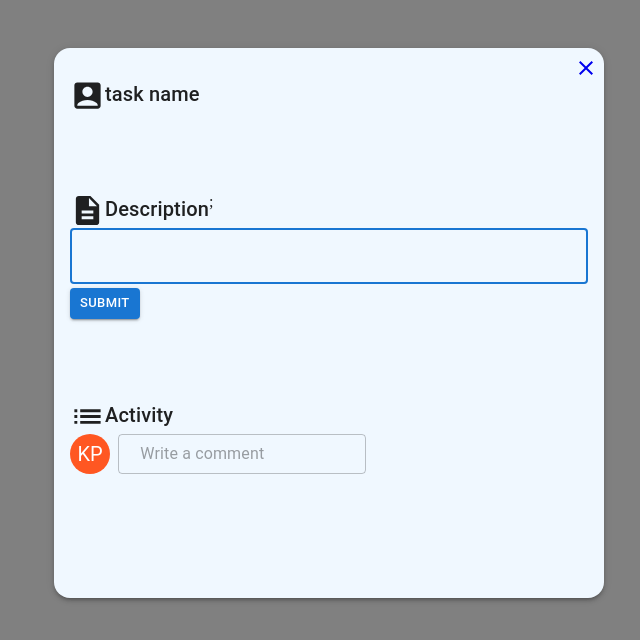
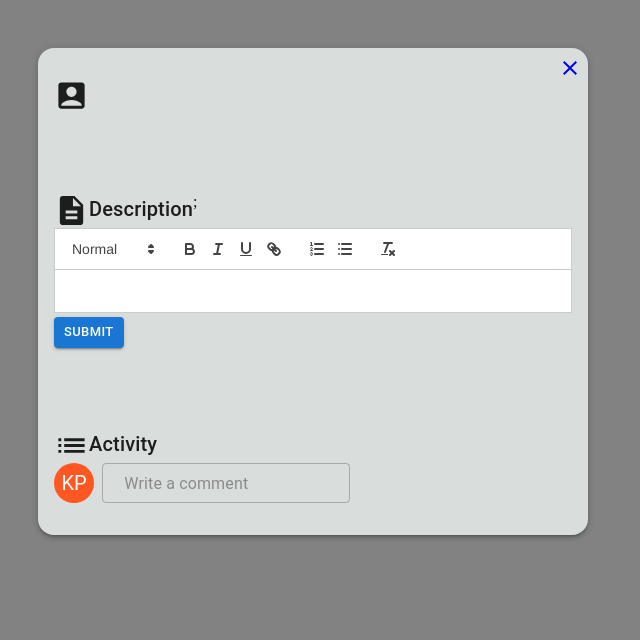
Before and after one commit to Ankush123rai/React-Kanban_Board, a React (Vite) app: page /description/1 in a window 1280 px wide. Shown: the top 640 px of the page, without its empty margins (346-986 px from the left). Built offline with nearby package versions, Linux system fonts and the light colour scheme.

Commit message:
added rich text editor

```diff
--- a/package.json
+++ b/package.json
@@ -22,6 +22,7 @@
     "react": "^18.2.0",
     "react-dom": "^18.2.0",
     "react-icons": "^4.8.0",
+    "react-quill": "^2.0.0",
     "react-redux": "^8.0.5",
     "react-router": "^6.11.1",
     "react-router-dom": "^6.11.1",
--- a/src/atoms/card/card.jsx
+++ b/src/atoms/card/card.jsx
@@ -2,8 +2,9 @@ import{ useState } from 'react';
 import { Link, useNavigate } from 'react-router-dom';
 import style from './card.module.css';
 import Box from '@mui/material/Box';
-import Typography from '@mui/material/Typography';
 import Modal from '@mui/material/Modal';
+import Description from '../../components/description/Description';
+import { useSelector } from 'react-redux';
 
 
 const Card=({ title })=>{
@@ -12,7 +13,9 @@ const Card=({ title })=>{
 
   const handleNavigate = (card) => {
     navigate(`/task/${card.id}-${card.title}`, { state: { task: card.title } });
+
   };
+
 
   const handleOpen = () => {
     setOpen(true);
@@ -22,16 +25,30 @@ const Card=({ title })=>{
     setOpen(false);
   };
 
-
+  const handleCardClick = () => {
+    handleNavigate(title);
+    handleOpen();
+    window.tag=title
+  };
 
   return (
     <>
       <div className={style.cards}>
+        <Link onClick={handleCardClick} to={`description/:${title}`}>
+          <p>{title}</p>
+        </Link>
+      </div>
+      <Modal
+        open={open}
+        onClose={handleClose}
+        aria-labelledby="modal-modal-title"
+        aria-describedby="modal-modal-description"
+      >
+        <Box className={style.dailogBox}>
 
-          <p>{title}</p>
-
-      </div>
-
+         <Description/>
+        </Box>
+      </Modal>
     </>
   );
 }
--- a/src/atoms/card/card.module.css
+++ b/src/atoms/card/card.module.css
@@ -4,11 +4,9 @@ a{
 
 .dailogBox{
    position: fixed;
-   top: 30%;
+   top: 20%;
    left: 50%;
-   background-color: #eee;
+
    transform: translate(-50% );
-   width: 50vw;
-   padding: 3rem;
 
 }
--- a/src/components/description/Activity.jsx
+++ b/src/components/description/Activity.jsx
@@ -4,10 +4,13 @@ import { deepOrange} from '@mui/material/colors';
 import Typography from '@mui/material/Typography';
 import Divider from '@mui/material/Divider';
 import { TextField } from "@mui/material";
+import { v4 as uuid } from 'uuid';
+
 
 function Activity() {
   const [editorValue, setEditorValue] = useState("");
-  const [activity, setActivity] = useState([]);
+  const [activity, setActivity] = useState([  ]);
+
 
 
   const handleEditorValueChange = (e) => {
@@ -17,28 +20,27 @@ function Activity() {
 
   const handleSubmit = (e) => {
     e.preventDefault();
+     setActivity([ { id: uuid(), task:editorValue, time:showTime } ,...activity]);
 
-    console.log(editorValue);
-     setActivity([ editorValue, ...activity ]);
-    setEditorValue("");
+    setEditorValue(editorValue  );
+    setTime(time)
   };
 
-  function handleFormSubmit(value) {
-    console.log(`Submitting: ${value}`);
-  }
+
   const handleKeypress = e => {
 
   if (e.keyCode === 13) {
-    handleFormSubmit();
+    handleSubmit();
   }
 };
 const date = new Date();
+
     const showTime = date.getHours()
         + ':' + date.getMinutes()
-        + ":" + date.getSeconds()
         +" "+ date.getDate()
-        +"/"+ date.getMonth()
-        +"/"+ date.getFullYear()
+        +" "+ date.toLocaleString('default', { month: 'long' })
+
+         const [time ,setTime]=useState(showTime)
 
   return (
     <div className="main-container-wrap">
@@ -57,15 +59,15 @@ const date = new Date();
 
       </form>
 
-      <div className="tweet-container">
-        {activity.map((tweet, index) => (
+      <div className="tweet-container" style={{marginLeft:"-.4rem",marginTop:'1rem'}}>
+        {activity.map((curElm,index) => (
           <div  key={index} className="tweet">
             <Typography variant="h6" component="h2"
             style={{display:'flex' ,gap:'1rem' ,margin:'.5rem'}}>
            <Avatar sx={{ bgcolor: deepOrange[500] }}>KP</Avatar>
-           kamal panwar  {showTime}</Typography>
-           <Typography style={{display:'flex' ,marginLeft:"3.5rem"}}> {tweet}
-            <br/></Typography>
+           kamal panwar  -  added at {curElm.time}</Typography>
+           <Typography style={{display:'flex' ,marginLeft:"4rem"}}> {curElm.task}
+           </Typography>
 
           </div>
         ))}
--- a/src/components/description/Description.jsx
+++ b/src/components/description/Description.jsx
@@ -16,9 +16,16 @@ import { Link } from 'react-router-dom';
 
 
 
-export default function Description(props){
-  const [title, setTitle] = useState("task name");
+
+
+export default function Description(){
+  const [title, setTitle] = useState(window.tag);
   const [editing, setEditing] = useState(false);
+
+
+
+
+
 
   return(<>
       <Box
@@ -28,9 +35,9 @@ export default function Description(props){
         '& > :not(style)': {
           m: 6,
           width:550,
-          height:550,
-          backgroundColor:"aliceblue",
-          marginLeft:"25rem",
+
+          backgroundColor:"#D9DDDC",
+          marginLeft:"24rem",
           borderRadius:'1rem'
         },
       }}
--- a/src/components/description/Description.module.css
+++ b/src/components/description/Description.module.css
@@ -1,6 +1,7 @@
  body{
-  background-color: gray;
- }
+  background-color:#828282;
+  background-size: 100vw;
+}
 .main{
   display: flex;
   flex-direction: column;
--- a/src/components/description/DescriptionText.jsx
+++ b/src/components/description/DescriptionText.jsx
@@ -1,5 +1,7 @@
 import { TextField, TextareaAutosize,Button } from '@mui/material';
 import React, { useState } from 'react';
+import ReactQuill from 'react-quill';
+import 'react-quill/dist/quill.snow.css';
 
 
 export default function DescriptionText() {
@@ -8,21 +10,18 @@ export default function DescriptionText() {
   const [editing, setEditing] = useState(true);
 
 
+
   return (
     <div className="App" >
-      {editing ? (<>
-               <TextField
-               type="text"
-               value={title}
-               onChange={(e) => setTitle(e.target.value)}
-               sx={{width:'100%'}}
-               autoFocus/>
-              <Button size ="small" variant='contained' sx={{marginTop:.5}} onClick={() => setEditing(false)}>submit</Button></>
-            ) : (
-              <h3 onClick={() => setEditing(true)}>{title}</h3>
-            )}
+    {editing ? (<> <div style={{backgroundColor:"white"}}>
+      <ReactQuill theme="snow" value={title} onChange={setTitle} /></div>
+            <Button size ="small" variant='contained' sx={{marginTop:.5}} onClick={() => setEditing(false)}>submit</Button></>
+          ) : ( <div  onClick={() => setEditing(true)} dangerouslySetInnerHTML={{
+            __html: title,
 
-
-    </div>
+          }}>
+            </div>
+          )}
+  </div>
   );
 }
--- a/src/components/features/listSlice.jsx
+++ b/src/components/features/listSlice.jsx
@@ -27,6 +27,8 @@ const listSlice = createSlice({
                     item.task.push(action.payload)
                 }
             }
+
+
         })
     }
 
--- a/src/components/inputCard/InputCard.jsx
+++ b/src/components/inputCard/InputCard.jsx
@@ -8,8 +8,9 @@ import AddList from '../../atoms/AddList'
 
 const InputCard = ({type,listId}) => {
   const [title, setTitle] = useState('');
-  const [toggle, setToogle]=useState(false)
+  const [toggle, setToogle]=useState(true)
   const dispatch = useDispatch();
+
 
   const handleSubmit = (e) => {
     e.preventDefault();
--- a/src/components/mainCard/MainCard.jsx
+++ b/src/components/mainCard/MainCard.jsx
@@ -11,9 +11,10 @@ import { Link } from 'react-router-dom'
 function MainCard() {
   const dispatch = useDispatch();
   const reduxData = useSelector((state) => state.lists.lists);
-  console.log(reduxData);
 
 
+
+      console.log(reduxData)
 
 
   return (
@@ -35,7 +36,7 @@ function MainCard() {
              {list.task &&
                     list.task.map((task) => (
                       <div key={task.id} className={style.card}>
-                      <Link style={{color: "inherit",textDecoration:'none'}} to={`description/:${task.title}`}><Card title={task.title}/></Link>
+                     <Card title={task.title}/>
                         {/* <p>{task.title}</p> */}
 
                       </div>
```
Also changed, not shown: 2 other files (tests, documents, lock files or other folders).
